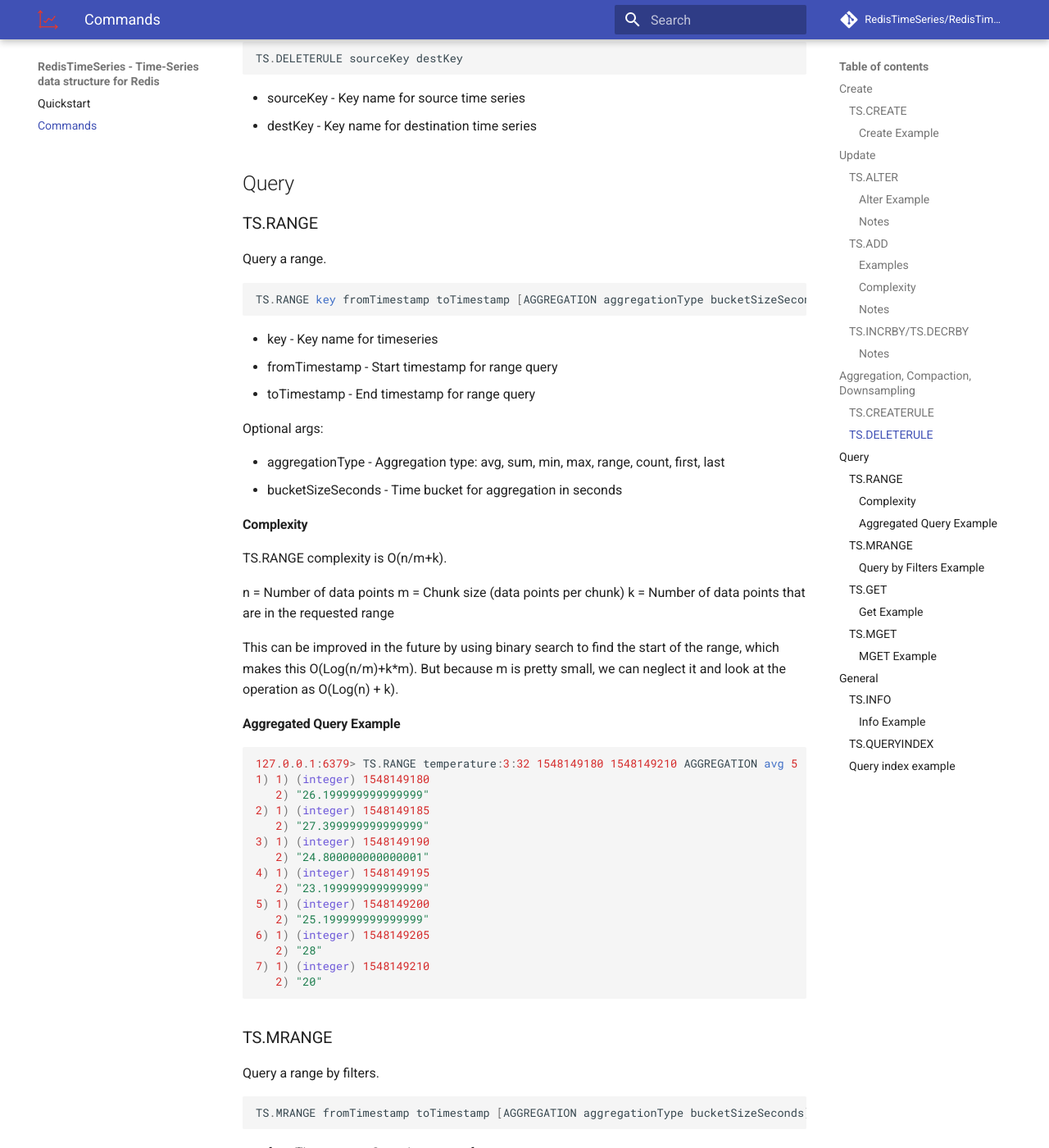
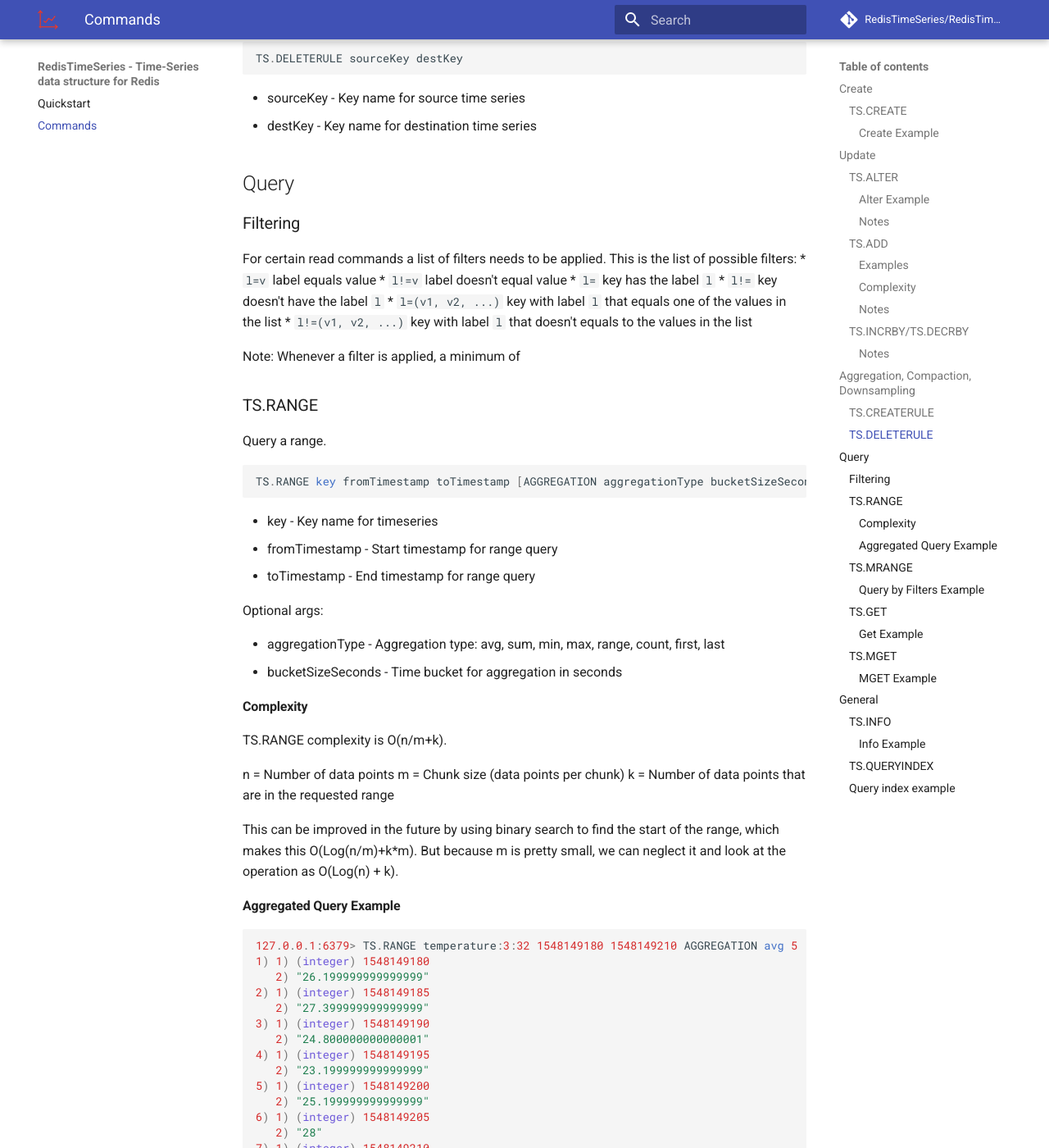
Before and after one commit to RedisTimeSeries/RedisTimeSeries, an MkDocs documentation site: the page built from docs/commands.md, in a window 1280 px wide and 1400 px high, scrolled down 3606 px. Shown: the whole window at 82% size. Built offline with MkDocs 1.6.1 and Material for MkDocs 9.7.7, drawn with Linux system fonts in a browser that asks for light colours; comment, search, counter and statistics services are not loaded; old or Windows-style settings are respelled for this version of MkDocs; some of the changed text lies outside the part shown.

Commit message:
moving filtering

````diff
--- a/docs/commands.md
+++ b/docs/commands.md
@@ -156,6 +156,17 @@ TS.DELETERULE sourceKey destKey
 
 ## Query
 
+### Filtering
+For certain read commands a list of filters needs to be applied.  This is the list of possible filters:
+* `l=v` label equals value
+* `l!=v` label doesn't equal value
+* `l=` key has the label `l`
+* `l!=` key doesn't have the label `l`
+* `l=(v1, v2, ...)` key with label `l` that equals one of the values in the list
+* `l!=(v1, v2, ...)` key with label `l` that doesn't equals to the values in the list
+
+Note: Whenever a filter is applied, a minimum of
+
 ### TS.RANGE
 
 Query a range.
@@ -214,13 +225,7 @@ TS.MRANGE fromTimestamp toTimestamp [AGGREGATION aggregationType bucketSizeSecon
 
 * fromTimestamp - Start timestamp for range query
 * toTimestamp - End timestamp for range query
-* filter - Set of label-pair filters. The supported filters are:
-  * `k=v` label equals value
-  * `k!=v` label doesn't equal value
-  * `k=` key doesn't contains the label `k`
-  * `k!=` key contain the label `k`
-  * `k=(v1, v2, ...)` key with label `k` that equals one of the values in the list
-  * `k!=(v1, v2, ...)` key with label `k` that doesn't equals to the values in the list
+* filter - [See Filtering](#filtering)
 
 Optional args:
 
@@ -316,7 +321,6 @@ TS.MGET FILTER filter...
    3) (integer) 1548149181
    4) "29"
 ```
-
 
 ## General
 
````
Also changed, not shown: other parts of docs/commands.md (+2 -2 lines).
